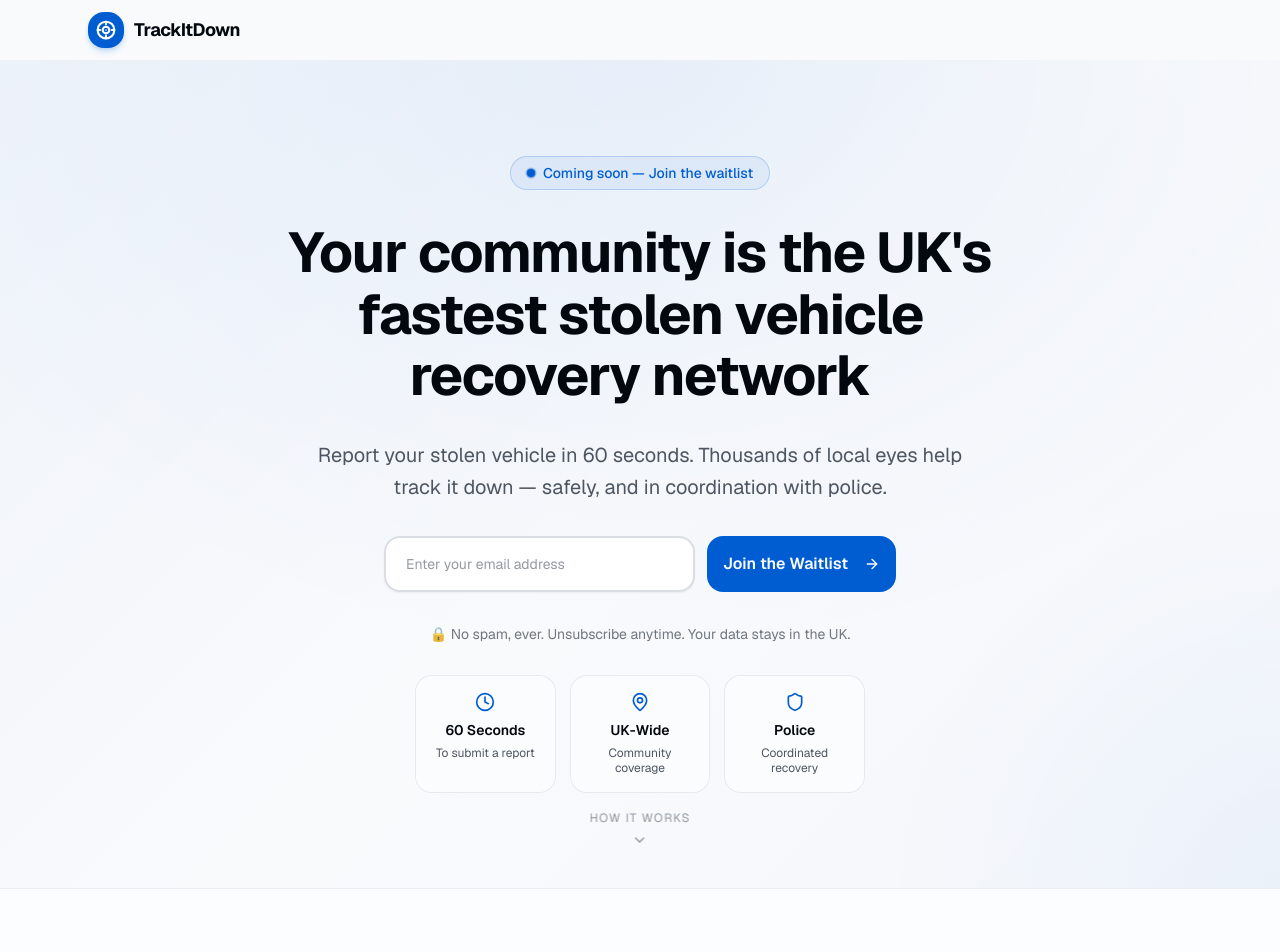
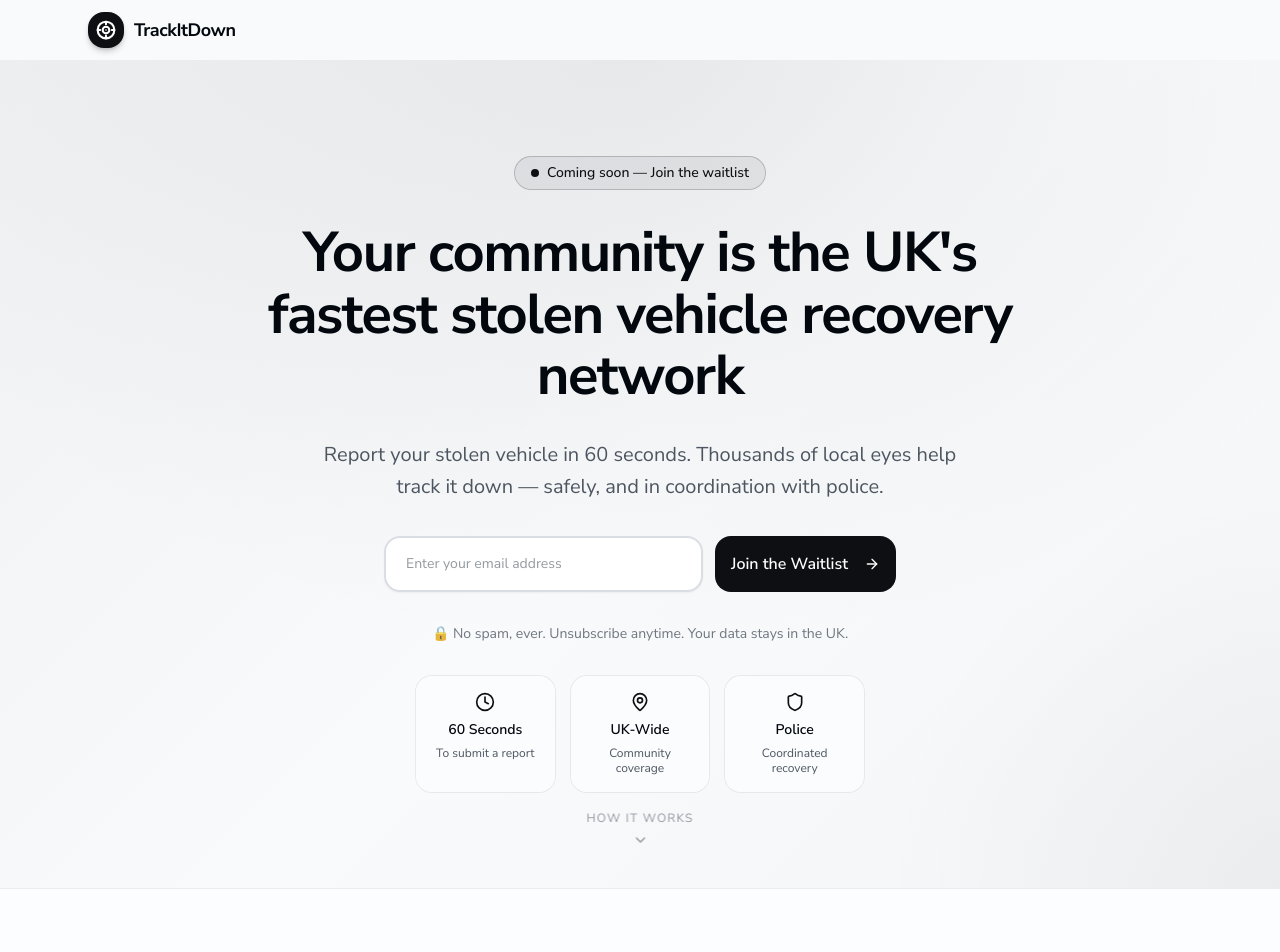
Before and after one commit to Olli3Timmons/TrackItDown-Coming-Soon, a Next.js app: page / in a window 1280 px wide. Shown: the top 952 px of the page. Built offline with nearby package versions, Linux system fonts and the light colour scheme.

Commit message:
style: black color scheme + Nunito Sans (Airbnb-style typography)

```diff
--- a/app/globals.css
+++ b/app/globals.css
@@ -10,7 +10,7 @@
   --card-foreground: oklch(0.13 0.02 250);
   --popover: oklch(0.993 0.002 250);
   --popover-foreground: oklch(0.13 0.02 250);
-  --primary: oklch(0.50 0.20 255);
+  --primary: oklch(0.17 0.005 260);
   --primary-foreground: oklch(0.99 0 0);
   --secondary: oklch(0.94 0.01 250);
   --secondary-foreground: oklch(0.20 0.02 250);
@@ -22,7 +22,7 @@
   --destructive-foreground: oklch(0.577 0.245 27.325);
   --border: oklch(0.90 0.008 250);
   --input: oklch(0.90 0.008 250);
-  --ring: oklch(0.50 0.20 255);
+  --ring: oklch(0.17 0.005 260);
   --chart-1: oklch(0.646 0.222 41.116);
   --chart-2: oklch(0.6 0.118 184.704);
   --chart-3: oklch(0.398 0.07 227.392);
@@ -75,8 +75,8 @@
 }
 
 @theme inline {
-  --font-sans: 'Geist', 'Geist Fallback';
-  --font-mono: 'Geist Mono', 'Geist Mono Fallback';
+  --font-sans: var(--font-nunito-sans), 'Nunito Sans', -apple-system, BlinkMacSystemFont, 'Segoe UI', sans-serif;
+  --font-mono: 'Geist Mono', 'Geist Mono Fallback', monospace;
   --color-background: var(--background);
   --color-foreground: var(--foreground);
   --color-card: var(--card);
@@ -249,13 +249,13 @@
 
 @keyframes pulse-ring {
   0% {
-    box-shadow: 0 0 0 0 oklch(0.50 0.20 255 / 0.4);
+    box-shadow: 0 0 0 0 oklch(0.17 0.005 260 / 0.35);
   }
   70% {
-    box-shadow: 0 0 0 10px oklch(0.50 0.20 255 / 0);
+    box-shadow: 0 0 0 10px oklch(0.17 0.005 260 / 0);
   }
   100% {
-    box-shadow: 0 0 0 0 oklch(0.50 0.20 255 / 0);
+    box-shadow: 0 0 0 0 oklch(0.17 0.005 260 / 0);
   }
 }
 
--- a/app/layout.tsx
+++ b/app/layout.tsx
@@ -1,11 +1,15 @@
 import type { Metadata } from 'next'
-import { Geist, Geist_Mono } from 'next/font/google'
+import { Nunito_Sans } from 'next/font/google'
 import { Analytics } from '@vercel/analytics/next'
 import { Header } from '@/components/header'
 import './globals.css'
 
-const _geist = Geist({ subsets: ["latin"] });
-const _geistMono = Geist_Mono({ subsets: ["latin"] });
+const nunitoSans = Nunito_Sans({
+  subsets: ['latin'],
+  weight: ['300', '400', '500', '600', '700', '800'],
+  display: 'swap',
+  variable: '--font-nunito-sans',
+})
 
 export const metadata: Metadata = {
   metadataBase: new URL('https://trackitdown.co.uk'),
@@ -62,7 +66,7 @@ export default function RootLayout({
 }>) {
   return (
     <html lang="en">
-      <body className="font-sans antialiased">
+      <body className={`${nunitoSans.variable} font-sans antialiased`}>
         <a
           href="#main-content"
           className="skip-link absolute left-2 top-2 z-50 rounded border border-primary bg-primary/90 p-2 text-sm font-medium text-white opacity-0 transition-all duration-150 focus:opacity-100 focus:outline-none focus:ring-2 focus:ring-primary"
--- a/components/cta-section.tsx
+++ b/components/cta-section.tsx
@@ -61,17 +61,17 @@ export function CtaSection() {
   return (
     <section ref={sectionRef} className="relative py-24 px-4 overflow-hidden">
       {/* Gradient background */}
-      <div className="absolute inset-0 bg-gradient-to-br from-slate-900 via-blue-950 to-slate-900" />
-      <div className="absolute inset-0 bg-[radial-gradient(circle_at_30%_50%,rgba(59,130,246,0.15),transparent_50%),radial-gradient(circle_at_70%_50%,rgba(99,102,241,0.1),transparent_50%)]" />
+      <div className="absolute inset-0 bg-gradient-to-br from-neutral-950 via-neutral-900 to-neutral-950" />
+      <div className="absolute inset-0 bg-[radial-gradient(circle_at_30%_50%,rgba(255,255,255,0.05),transparent_50%),radial-gradient(circle_at_70%_50%,rgba(255,255,255,0.03),transparent_50%)]" />
 
       <div className="relative max-w-2xl mx-auto text-center">
         <div className="space-y-8">
           <h2 className={`text-3xl sm:text-4xl lg:text-5xl font-bold text-white tracking-tight leading-tight transition-all duration-700 ${isVisible ? 'opacity-100 translate-y-0' : 'opacity-0 translate-y-8'}`}>
             Don&apos;t wait for launch day.
             <br />
-            <span className="text-blue-300">Join the waitlist today.</span>
+            <span className="text-neutral-300">Join the waitlist today.</span>
           </h2>
-          <p className={`text-lg text-blue-100/70 max-w-xl mx-auto transition-all duration-700 ${isVisible ? 'opacity-100 translate-y-0' : 'opacity-0 translate-y-8'}`} style={{ transitionDelay: '100ms' }}>
+          <p className={`text-lg text-neutral-400 max-w-xl mx-auto transition-all duration-700 ${isVisible ? 'opacity-100 translate-y-0' : 'opacity-0 translate-y-8'}`} style={{ transitionDelay: '100ms' }}>
             Join UK residents preparing to protect their communities. Get exclusive updates and be the first to use TrackItDown when we launch.
           </p>
 
@@ -83,13 +83,13 @@ export function CtaSection() {
                   placeholder="Enter your email address"
                   value={email}
                   onChange={(e) => setEmail(e.target.value)}
-                  className="h-14 px-5 bg-white/10 border-white/20 text-white placeholder:text-white/40 rounded-xl text-base focus-visible:border-blue-400 focus-visible:ring-blue-400/20"
+                  className="h-14 px-5 bg-white/10 border-white/20 text-white placeholder:text-white/40 rounded-xl text-base focus-visible:border-neutral-400 focus-visible:ring-neutral-400/20"
                   required
                 />
                 <Button
                   type="submit"
                   size="lg"
-                  className="h-14 px-8 bg-white text-slate-900 hover:bg-blue-50 font-semibold whitespace-nowrap rounded-xl shadow-lg shadow-white/10 transition-all duration-200 hover:-translate-y-0.5"
+                  className="h-14 px-8 bg-white text-neutral-900 hover:bg-neutral-100 font-semibold whitespace-nowrap rounded-xl shadow-lg shadow-white/10 transition-all duration-200 hover:-translate-y-0.5"
                   disabled={isLoading}
                 >
                   {isLoading ? (
@@ -124,7 +124,7 @@ export function CtaSection() {
             </div>
           )}
 
-          <p className={`text-sm text-blue-200/50 transition-all duration-700 ${isVisible ? 'opacity-100 translate-y-0' : 'opacity-0 translate-y-8'}`} style={{ transitionDelay: '300ms' }}>
+          <p className={`text-sm text-neutral-500 transition-all duration-700 ${isVisible ? 'opacity-100 translate-y-0' : 'opacity-0 translate-y-8'}`} style={{ transitionDelay: '300ms' }}>
             🔒 No spam, ever. Unsubscribe anytime.
           </p>
 
--- a/components/hero-section.tsx
+++ b/components/hero-section.tsx
@@ -45,9 +45,9 @@ export function HeroSection() {
         className="absolute inset-0 pointer-events-none"
         style={{
           background: [
-            'linear-gradient(135deg, oklch(0.50 0.20 255 / 0.04), transparent, oklch(0.50 0.20 255 / 0.02))',
-            'radial-gradient(ellipse 800px 600px at 50% 0%, oklch(0.50 0.20 255 / 0.06), transparent)',
-            'radial-gradient(ellipse 400px 400px at 100% 100%, oklch(0.50 0.20 255 / 0.04), transparent)',
+            'linear-gradient(135deg, oklch(0.17 0.005 260 / 0.04), transparent, oklch(0.17 0.005 260 / 0.02))',
+            'radial-gradient(ellipse 800px 600px at 50% 0%, oklch(0.17 0.005 260 / 0.06), transparent)',
+            'radial-gradient(ellipse 400px 400px at 100% 100%, oklch(0.17 0.005 260 / 0.04), transparent)',
           ].join(', '),
         }}
       />
```
